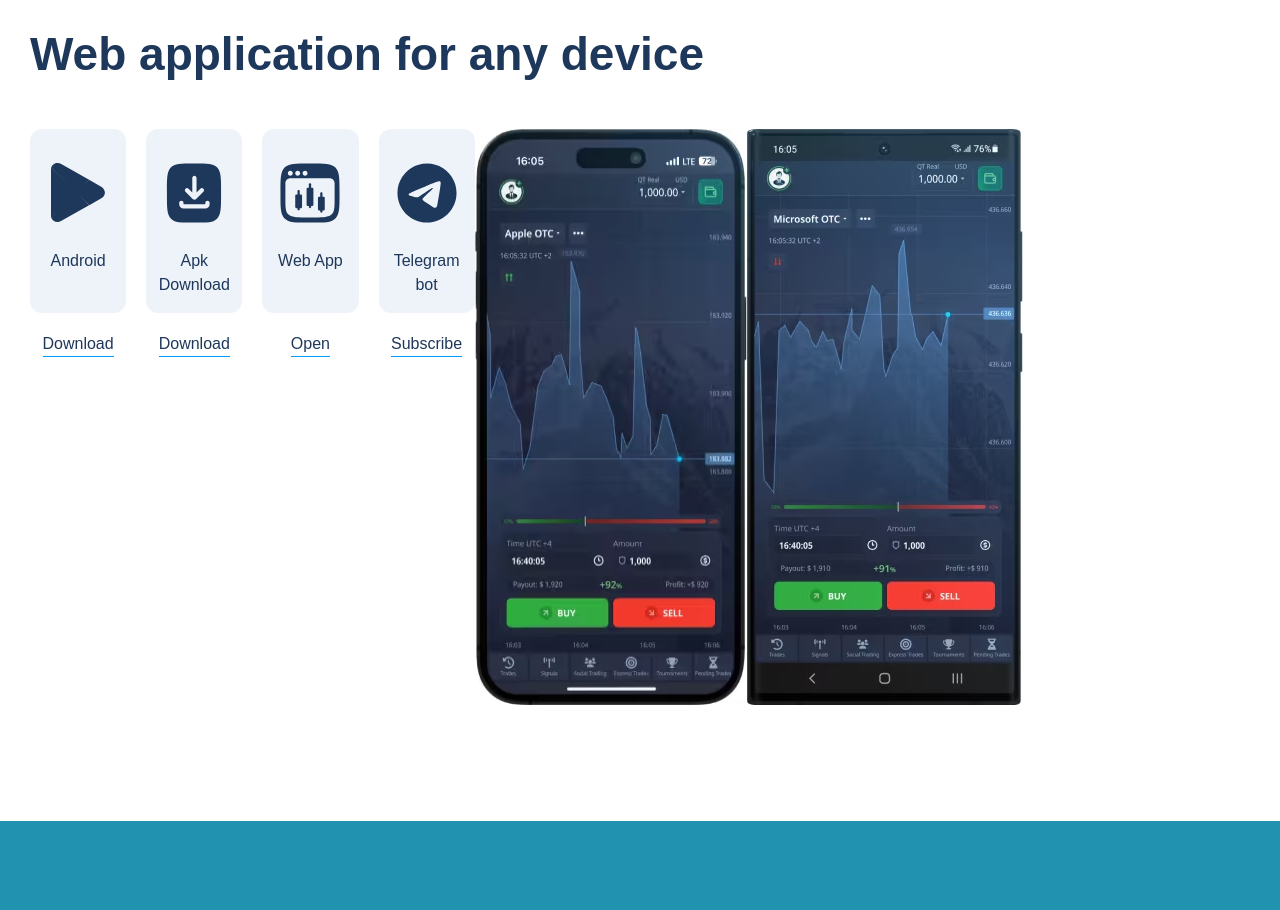
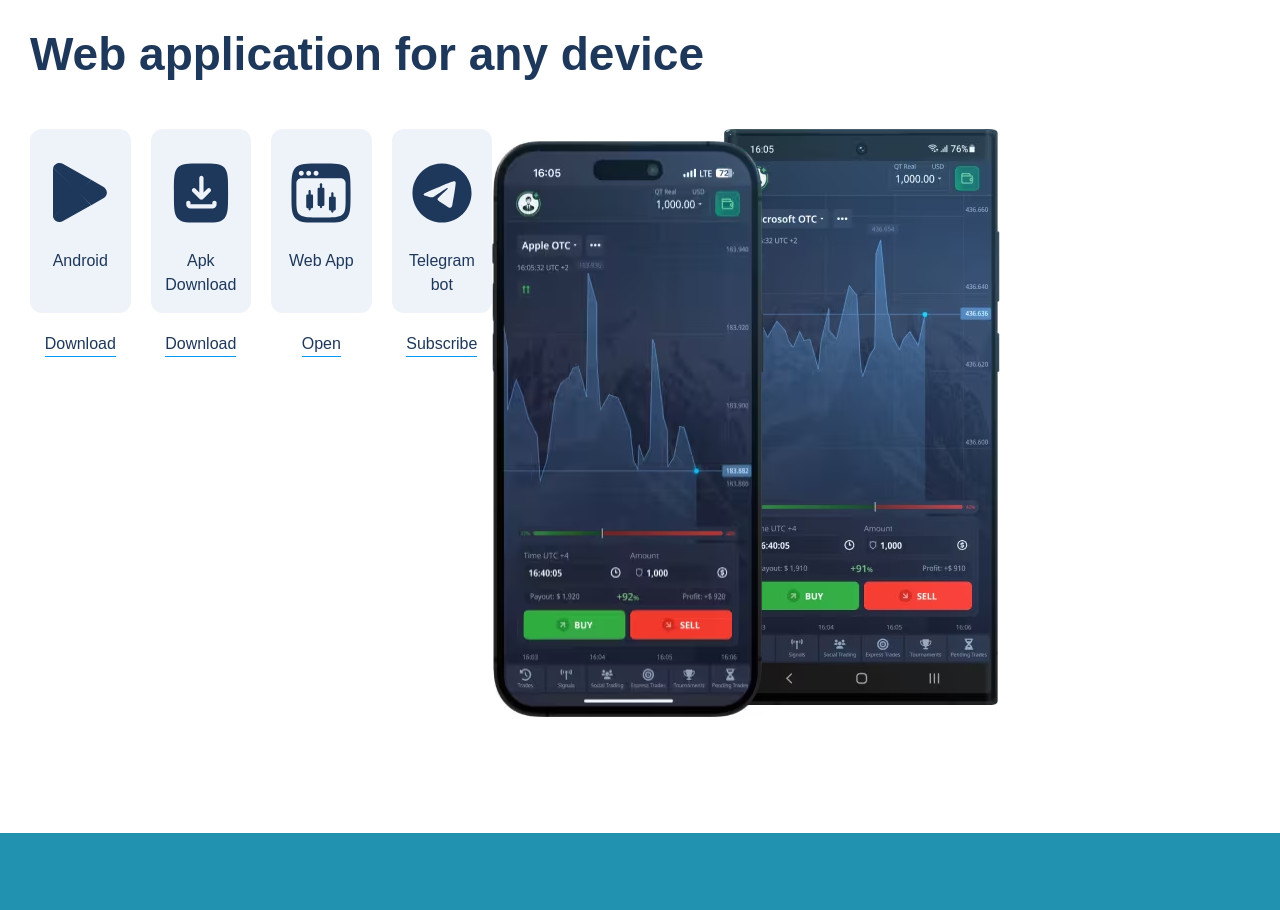
Before and after one commit to RedwanAhmedTapu/quickoptionfrontend, a React (Vite) app: page / in a window 1280 px wide. Shown: the part 4660-5570 px from the top of the page. Built offline with nearby package versions, Linux system fonts and the light colour scheme.

Commit message:
prevent default

```diff
--- a/src/components/WebApps.jsx
+++ b/src/components/WebApps.jsx
@@ -707,8 +707,8 @@
       </ul>
 
       <div className="phone-container flex">
-       <img alt="Iphone" className=" ls-is-cached lazyloaded phone_iphone animated fadeInUpPhone" style={{ visibility: "visible", animationDelay: "0s" }} src="../../public/images/iphone-img.avif" />
-       <img alt="Android" className=" ls-is-cached lazyloaded phone_android animated fadeInUpPhone" src="../../public/images/android-img.avif" />
+       <img alt="Iphone" className=" ls-is-cached lazyloaded phone_iphone animated fadeInUpPhone -mr-10 mt-3" style={{ visibility: "visible", animationDelay: "0s" }} src="../../public/images/iphone-img.avif" />
+       <img alt="Android" className=" ls-is-cached lazyloaded phone_android animated fadeInUpPhone mb-3" src="../../public/images/android-img.avif" />
       </div>
      </div>
     </div>
--- a/src/components/about us/JoinUs.jsx
+++ b/src/components/about us/JoinUs.jsx
@@ -190,6 +190,7 @@
               minds in business to imagine and invent the future.
             </p>
             <a
+              onClick={e=>e.preventDefault()}
               href="https://m.pocketoption.com/en/cabinet/try-demo/"
               className="join-us__btn btn btn_white"
             >
```
